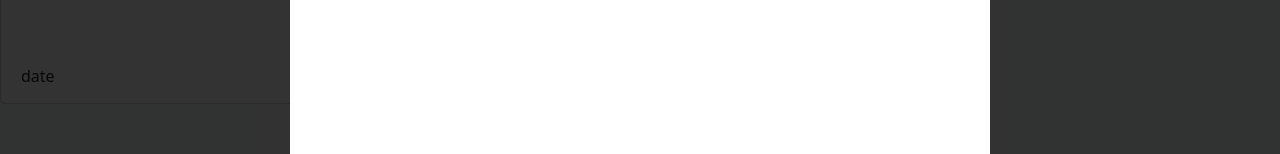
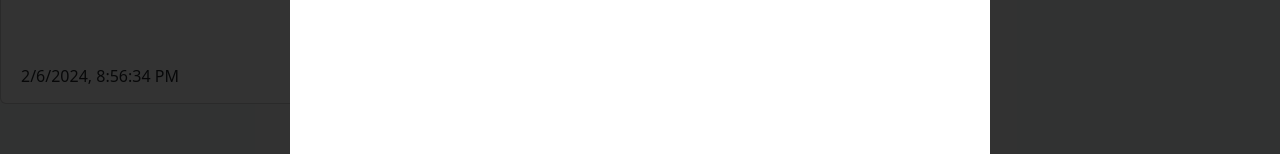
Before and after one commit to rrrkkkvvv/notes-app, a React (Vite) app: page / in a window 1280 px wide. Both pictures are taken after a click on the icon 1152 px from the left and 667 px from the top of the page. Shown: the part 263-417 px from the top of the page. Built offline with nearby package versions, Linux system fonts and the light colour scheme.

Commit message:
modified:   src/pages/NotesPage/NotesPage.tsx 	modified:   src/pages/NotesPage/components/notes/Note.tsx 	modified:   src/pages/NotesPage/types/note.ts

```diff
--- a/src/pages/NotesPage/NotesPage.tsx
+++ b/src/pages/NotesPage/NotesPage.tsx
@@ -29,9 +29,10 @@ export default function NotesPage() {
     }, [])
 
     function createNewNote(): void {
-        let newNotesList = [...notesList, { id: notesList.length, title: '', text: '' }]
+        let date = new Date();
+        let newNotesList = [...notesList, { id: notesList.length, title: '', text: '', date: date }];
         setNotesList(newNotesList);
-        setCurrentNotesList([...currentNotesList, { id: currentNotesList.length, title: '', text: '' }])
+        setCurrentNotesList([...currentNotesList, { id: currentNotesList.length, title: '', text: '', date: date }]);
         setFullNote(notesList.length);
         localStorage.setItem('notes', JSON.stringify(newNotesList));
 
@@ -63,6 +64,7 @@ export default function NotesPage() {
 
 
     function updateNote(argId: number, newTitle: string, newText: string,) {
+        let newDate = new Date();
 
         const updatedNotesList = notesList.map(note => {
             if (note.id === argId) {
@@ -71,6 +73,8 @@ export default function NotesPage() {
                     ...note,
                     title: newTitle,
                     text: newText,
+                    date: newDate,
+
                 };
             }
             return note;
--- a/src/pages/NotesPage/components/notes/Note.tsx
+++ b/src/pages/NotesPage/components/notes/Note.tsx
@@ -15,7 +15,7 @@ export default function Note({ note, removeNote, setFullNote, toogleShowFullNote
                     <h5 className="card-title">{note.title}</h5>
                     <p className="card-text">{note.text}</p>
 
-                    <div className="date-block">date</div>
+                    <div className="date-block">{note.date.toLocaleString()}</div>
                 </div>
 
             </div>
--- a/src/pages/NotesPage/types/note.ts
+++ b/src/pages/NotesPage/types/note.ts
@@ -2,6 +2,7 @@ export default interface INote {
     id: number;
     title: string;
     text: string;
+    date: Date;
 }
 
 
```
